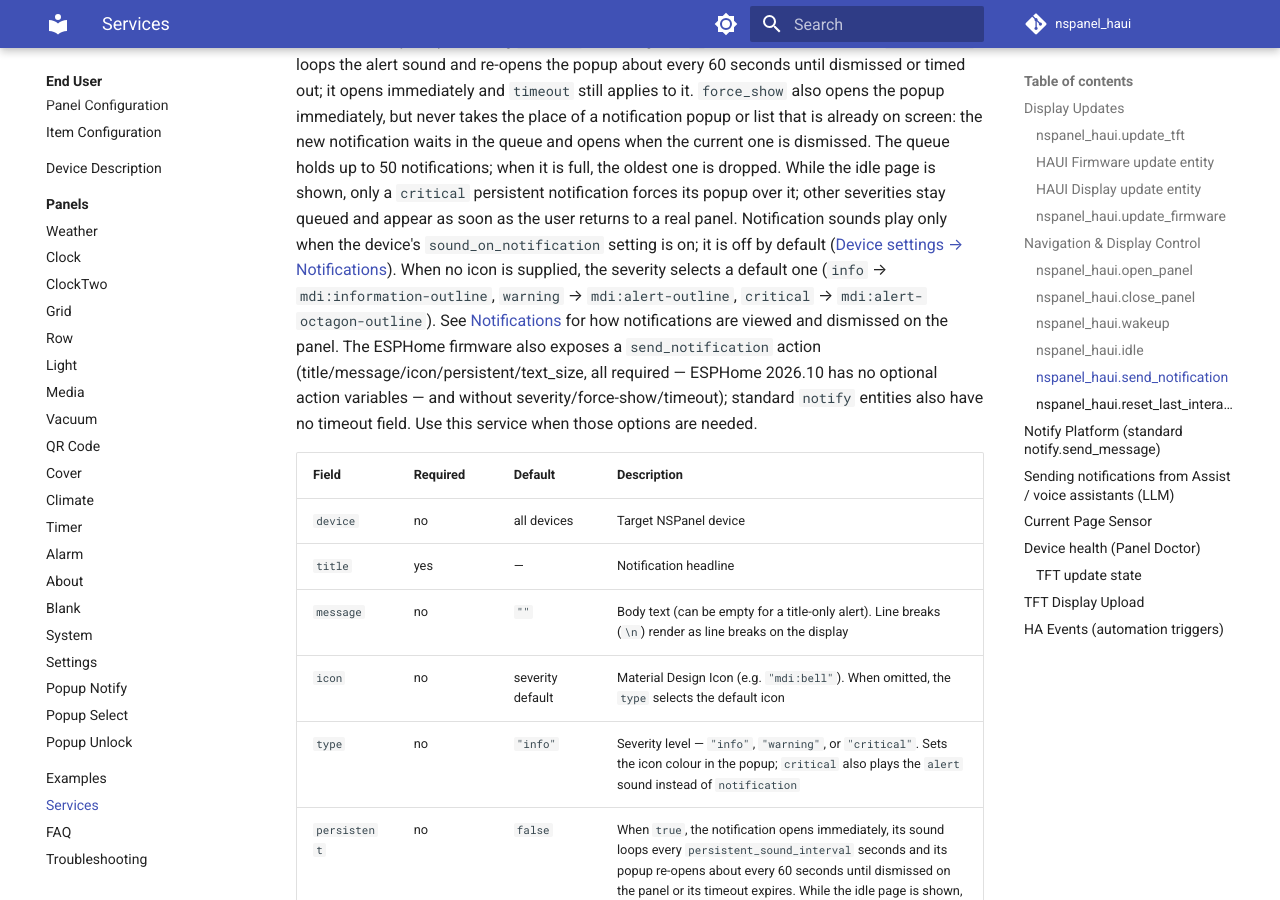
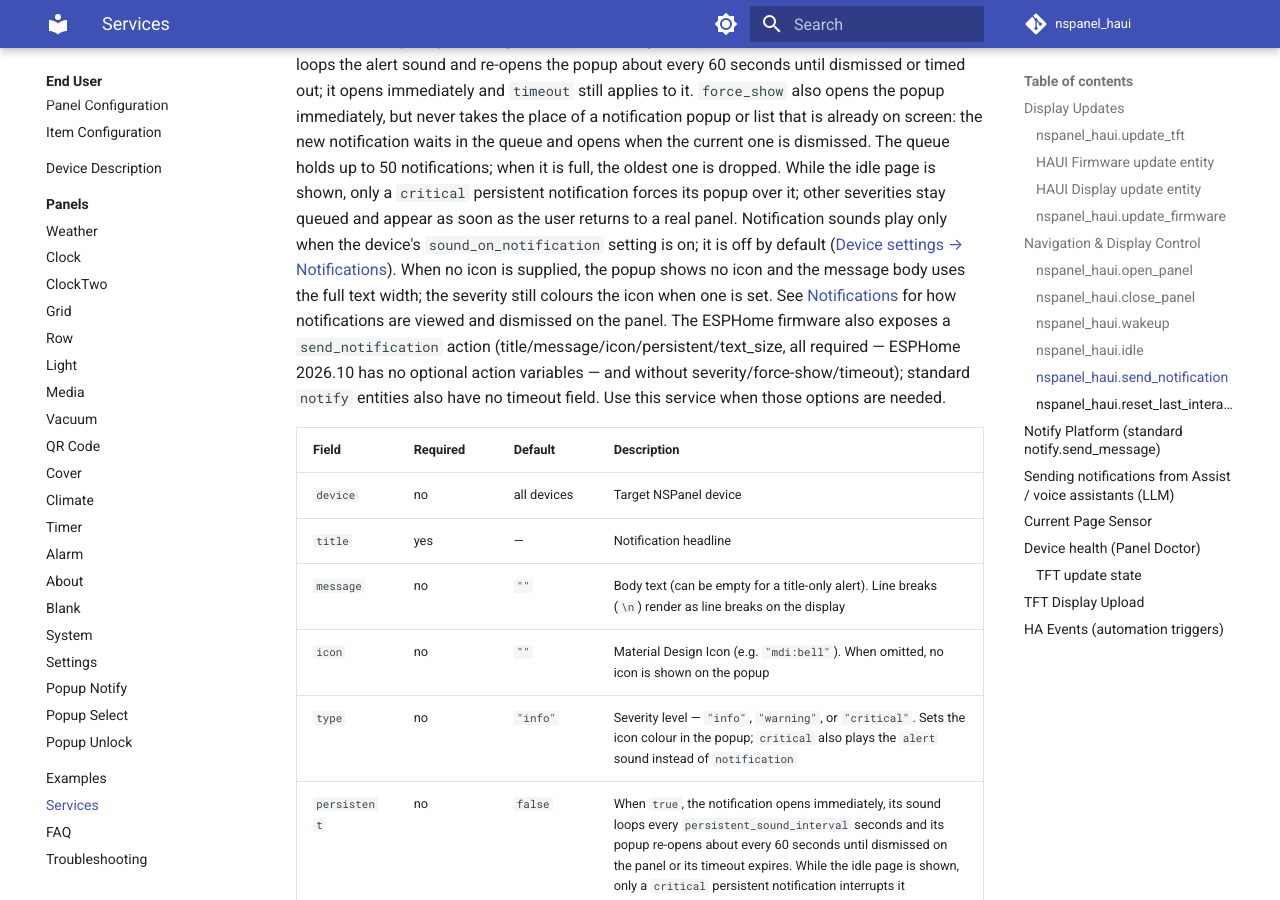
Before and after one commit to happydasch/nspanel_haui, an MkDocs documentation site: the page built from docs/services.md, in a window 1280 px wide and 900 px high, scrolled down 5721 px. Built offline with MkDocs 1.6.1 and Material for MkDocs 9.7.7, drawn with Linux system fonts in a browser that asks for light colours; comment, search, counter and statistics services are not loaded; some of the changed text lies outside the part shown.

Commit message:
feat: streamline notification icon handling and update related documentation

```diff
--- a/docs/services.md
+++ b/docs/services.md
@@ -262,9 +262,9 @@ over it; other severities stay queued and appear as soon as the user returns to
 a real panel. Notification sounds play only when the device's
 `sound_on_notification` setting is on; it is off by default
 ([Device settings → Notifications](configuration/device.md#notifications)).
-When no icon is supplied, the severity selects a default one (`info` →
-`mdi:information-outline`, `warning` → `mdi:alert-outline`, `critical` →
-`mdi:alert-octagon-outline`). See [Notifications](device.md#notifications) for
+When no icon is supplied, the popup shows no icon and the message body uses the
+full text width; the severity still colours the icon when one is set. See
+[Notifications](device.md#notifications) for
 how notifications are viewed and dismissed on the panel. The ESPHome firmware
 also exposes a `send_notification` action (title/message/icon/persistent/text_size,
 all required — ESPHome 2026.10 has no optional action variables — and without
@@ -276,7 +276,7 @@ field. Use this service when those options are needed.
 | `device` | no | all devices | Target NSPanel device |
 | `title` | yes | — | Notification headline |
 | `message` | no | `""` | Body text (can be empty for a title-only alert). Line breaks (`\n`) render as line breaks on the display |
-| `icon` | no | severity default | Material Design Icon (e.g. `"mdi:bell"`). When omitted, the `type` selects the default icon |
+| `icon` | no | `""` | Material Design Icon (e.g. `"mdi:bell"`). When omitted, no icon is shown on the popup |
 | `type` | no | `"info"` | Severity level — `"info"`, `"warning"`, or `"critical"`. Sets the icon colour in the popup; `critical` also plays the `alert` sound instead of `notification` |
 | `persistent` | no | `false` | When `true`, the notification opens immediately, its sound loops every `persistent_sound_interval` seconds and its popup re-opens about every 60 seconds until dismissed on the panel or its timeout expires. While the idle page is shown, only a `critical` persistent notification interrupts it |
 | `force_show` | no | `false` | When `true`, opens the notification panel immediately, unless a notification popup or list is already open — then it waits in the queue |
@@ -399,7 +399,7 @@ fields:
   type:
     name: Severity
     description: >-
-      info (default), warning or critical. Sets the icon and colour;
+      info (default), warning or critical. Colours the icon when shown;
       critical plays the alert sound.
     default: info
     selector:
@@ -407,7 +407,7 @@ fields:
         options: [info, warning, critical]
   icon:
     name: Icon
-    description: Material Design icon (e.g. mdi:bell). Empty = severity default icon.
+    description: Material Design icon (e.g. mdi:bell). Empty = no icon shown.
     default: ""
     selector:
       icon:
```
Also changed, not shown: docs/panels/popup_notify.md (+2 -2 lines), 3 other files.
